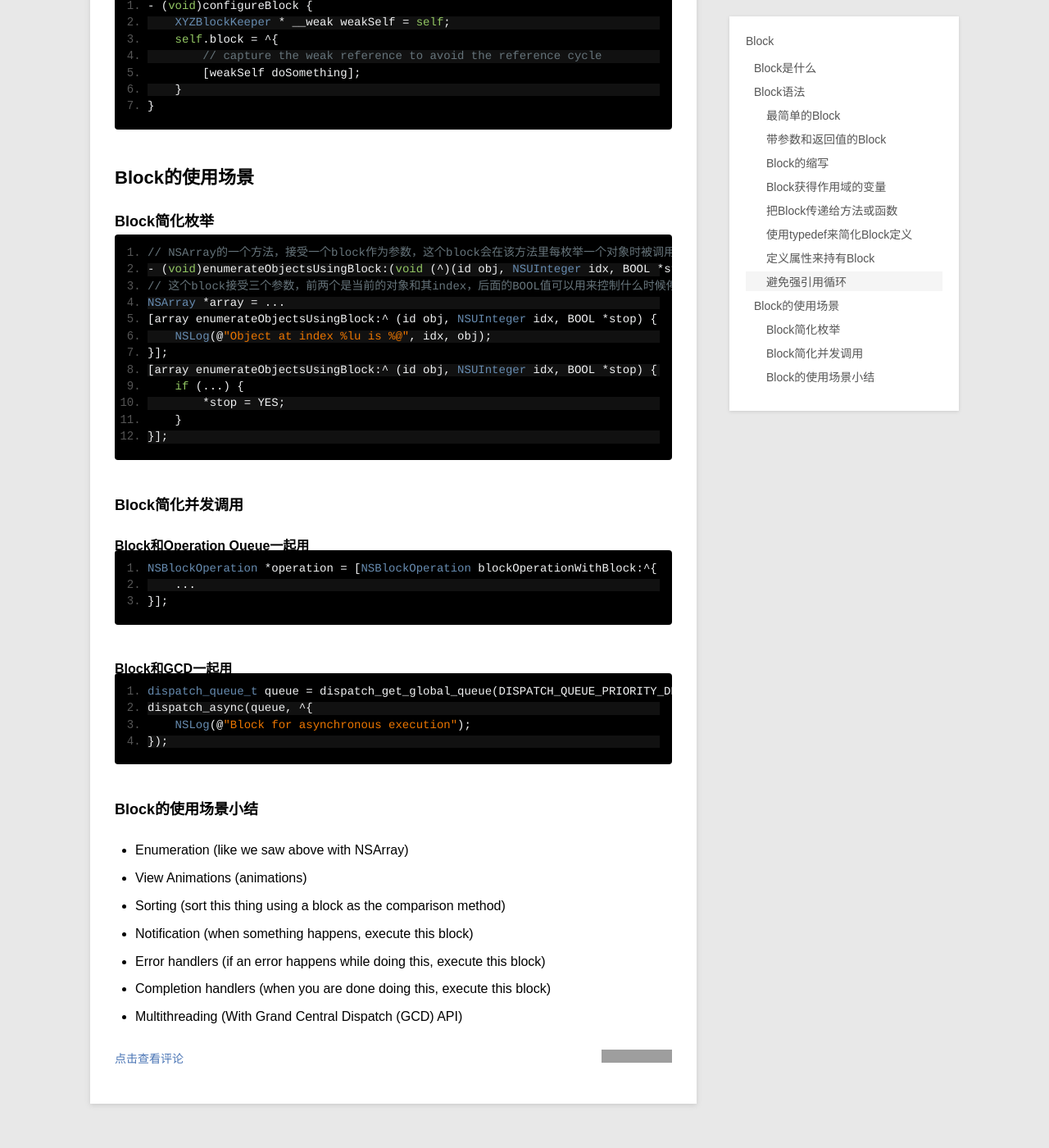
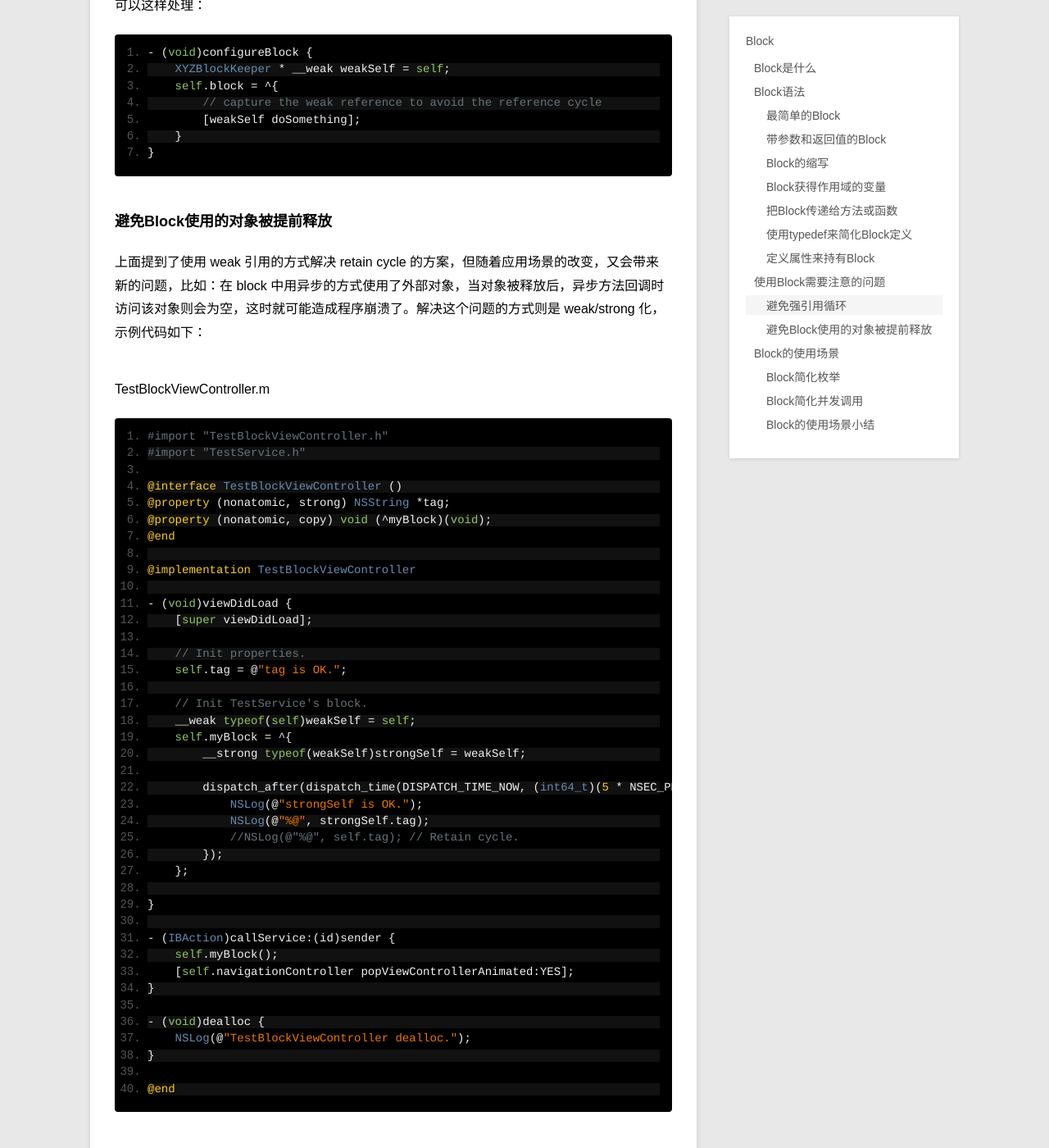
Before and after one commit to samirchen/samirchen.github.io, a Jekyll site: the page built from _posts/blog/2014-05-12-block-in-objc.md, in a window 1280 px wide and 1400 px high, scrolled down 6145 px. Shown: the whole window at 82% size. Built offline with Jekyll 4.4.1, drawn with Linux system fonts in a browser that asks for light colours; Markdown is read by kramdown in place of the engine named in the settings; some of the changed text lies outside the part shown; grey boxes are pictures that could not be loaded.

Commit message:
update blog

```diff
--- a/_posts/blog/2014-05-12-block-in-objc.md
+++ b/_posts/blog/2014-05-12-block-in-objc.md
@@ -207,8 +207,10 @@ Block没有参数，则 `()` 可以省略：
 	@property (copy) XYZSimpleBlock blockProperty;
 	@end
 
+##使用Block需要注意的问题
+
 ###避免强引用循环
-每次向 block 里的对象发送消息（方法调用）的时候，将会创建一个 strong 指针指向这个对象，直到 block 结束。所以像下面的代码，self strong 持有 block，而在 block 里又 strong 持有了 self：
+每次向 block 里的对象发送消息（方法调用）的时候，将会创建一个 strong 指针指向这个对象，直到 block 结束。所以像下面的代码，self strong 持有 block，而在 block 里又 strong 持有了 self，这样谁也不能被释放：
 
 	// .h
 	@interface XYZBlockKeeper : NSObject
@@ -225,7 +227,7 @@ Block没有参数，则 `()` 可以省略：
 	...
 	@end
 
-应该这样处理：
+可以这样处理：
 
 	- (void)configureBlock {
 	    XYZBlockKeeper * __weak weakSelf = self;
@@ -234,6 +236,59 @@ Block没有参数，则 `()` 可以省略：
 	        [weakSelf doSomething];
 	    }
 	}
+
+
+###避免Block使用的对象被提前释放
+上面提到了使用 weak 引用的方式解决 retain cycle 的方案，但随着应用场景的改变，又会带来新的问题，比如：在 block 中用异步的方式使用了外部对象，当对象被释放后，异步方法回调时访问该对象则会为空，这时就可能造成程序崩溃了。解决这个问题的方式则是 weak/strong 化，示例代码如下：
+
+TestBlockViewController.m
+
+	#import "TestBlockViewController.h"
+	#import "TestService.h"
+
+	@interface TestBlockViewController ()
+	@property (nonatomic, strong) NSString *tag;
+	@property (nonatomic, copy) void (^myBlock)(void);
+	@end
+
+	@implementation TestBlockViewController
+
+	- (void)viewDidLoad {
+	    [super viewDidLoad];
+
+	    // Init properties.
+	    self.tag = @"tag is OK.";
+
+	    // Init TestService's block.
+        __weak typeof(self)weakSelf = self;
+	    self.myBlock = ^{
+	        __strong typeof(weakSelf)strongSelf = weakSelf;
+
+	        dispatch_after(dispatch_time(DISPATCH_TIME_NOW, (int64_t)(5 * NSEC_PER_SEC)), dispatch_get_main_queue(), ^{
+                NSLog(@"strongSelf is OK.");
+                NSLog(@"%@", strongSelf.tag);
+                //NSLog(@"%@", self.tag); // Retain cycle.
+	        });
+	    };
+
+	}
+
+	- (IBAction)callService:(id)sender {
+	    self.myBlock();
+	    [self.navigationController popViewControllerAnimated:YES];
+	}
+
+	- (void)dealloc {
+	    NSLog(@"TestBlockViewController dealloc.");
+	}
+
+	@end
+
+这样即使当前的 TestBlockViewController 被 pop 后，block 中也由于强引用了 weakSelf 所以延长了其生命周期，最后打印的结果是：
+
+	strongSelf is OK.
+	tag is OK.
+	TestBlockViewController dealloc.
 
 
 ##Block的使用场景
```
